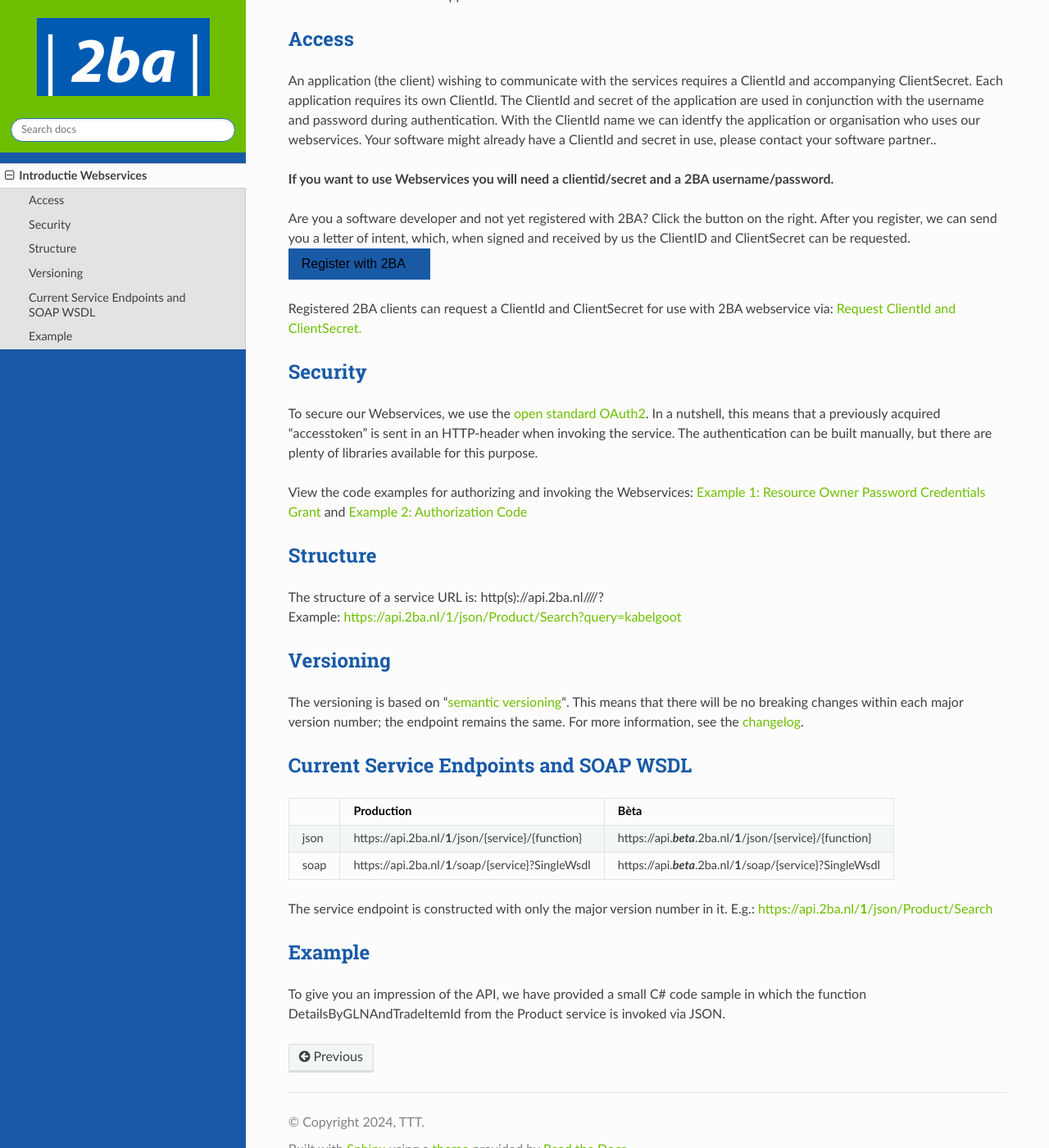
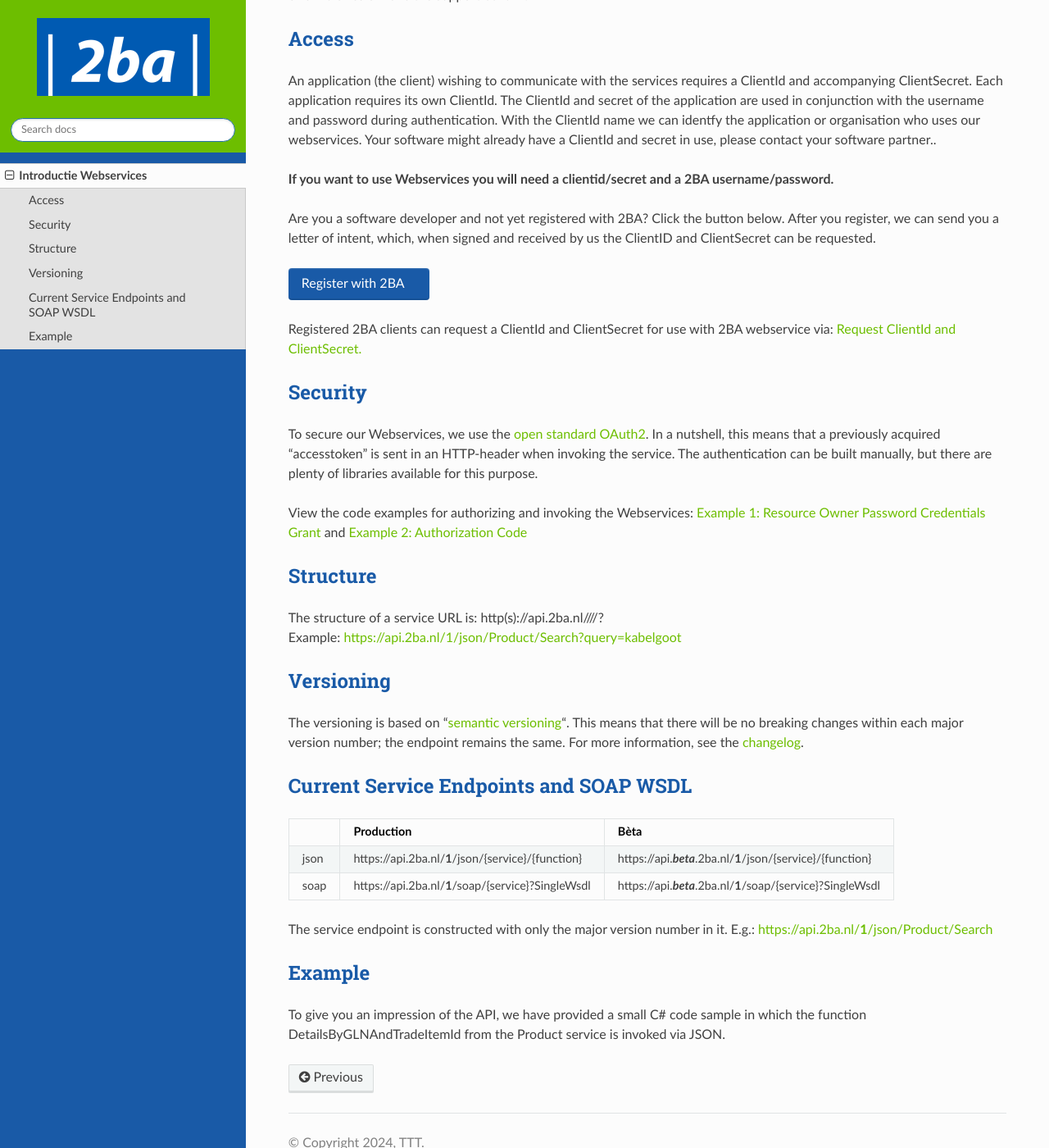
Before and after one commit to 2BABV/2BA.Documentation, a Sphinx documentation site: the page built from source/introduction.md, in a window 1280 px wide and 1400 px high, scrolled down 393 px. Shown: the whole window at 82% size. Built offline with Sphinx 7.4.7 and the Read the Docs theme 2.0.0, drawn with Linux system fonts in a browser that asks for light colours.

Commit message:
Updated styling

```diff
--- a/source/_static/css/2ba.css
+++ b/source/_static/css/2ba.css
@@ -11,7 +11,8 @@
     padding-bottom: 0;
 }
 
-.wy-menu-vertical a:hover {
+.wy-menu-vertical a:hover,
+.wy-nav-content button:hover {
     background: #6DBE00;
 }
 
@@ -38,6 +39,8 @@
     padding: 10px 30px 10px 16px;
     position: relative;
     transition: 0.2s;
+    color: #fff;
+    border-radius: .25rem;
 }
 
 .wy-nav-content td {
--- a/source/introduction.md
+++ b/source/introduction.md
@@ -12,8 +12,9 @@
 
 **If you want to use Webservices you will need a clientid/secret and a 2BA username/password.**
 
-Are you a software developer and not yet registered with 2BA? Click the button on the right. After you register, we can send you a letter of intent, which, when signed and received by us the ClientID and ClientSecret can be requested.
-<button name="button" onclick="https://my.2ba.nl/Registration/Start?reason=Invalid&type=Softwarebedrijf">Register with 2BA</button>
+Are you a software developer and not yet registered with 2BA? Click the button below. After you register, we can send you a letter of intent, which, when signed and received by us the ClientID and ClientSecret can be requested.
+
+<button  class="btn" name="button" onclick="https://my.2ba.nl/Registration/Start?reason=Invalid&type=Softwarebedrijf">Register with 2BA</button>
 
 Registered 2BA clients can request a ClientId and ClientSecret for use with 2BA webservice via: [Request ClientId and ClientSecret.](mailto:helpdesk%402ba.nl?cc=ec%402ba.nl;th%402ba.nl&subject=Request%20ClientId%20and%20ClientSecret%20for%20use%20with%202BA%20web%20service.&body=Dear%20applicant%2C%20%0D%0A%0D%0AWe%20need%20a%20number%20of%20details%20to%20process%20the%20ClientId%20and%20ClientSecret%20application.%20%0D%0ACompany%20Name%3A%20%0D%0AApplicant%20Name%3A%20%0D%0AApplicant%20E-mail%3A%0D%0APhone%20number%3A%20%0D%0A%0D%0ARelationship%20type%3A%20Software%20supplier%20%2F%20Installer%20%2F%20Data%20supplier%20%2F%20Wholesale%2F%20Webshop%20%2F%20others%20*%20%0D%0A*%20strike%20out%20what%20does%20not%20apply.%20%0D%0A%0D%0AIf%20the%20application%20is%20for%20another%20company%2C%20then%20provide%20the%20company%20name%20and%20the%20contact%20person%20for%20whom%20you%20are%20making%20the%20request%20for.%0D%0A%0D%0AYours%20sincerely%20%0D%0A2BA%20support%20team%20%0D%0A)
 
```
